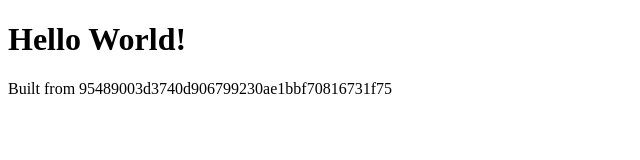
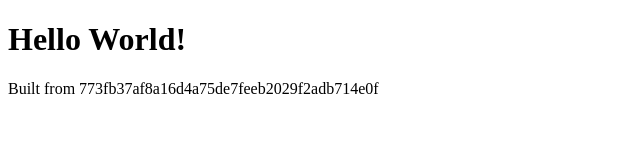
Before and after one commit to pkgjs/gh-pages, a plain HTML site: page index.html in a window 1280 px wide. Shown: the full height of the page, 0-640 px from the left. Drawn offline with Linux system fonts and the light colour scheme.

Commit message:
pages build

```diff
--- a/index.html
+++ b/index.html
@@ -1 +1 @@
-<!DOCTYPE html><html><head></head><body><h1>Hello World!</h1><p>Built from 95489003d3740d906799230ae1bbf70816731f75</p></body></html>
+<!DOCTYPE html><html><head></head><body><h1>Hello World!</h1><p>Built from 773fb37af8a16d4a75de7feeb2029f2adb714e0f</p></body></html>
```
